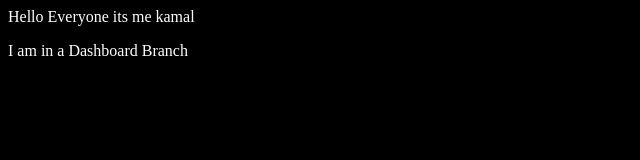
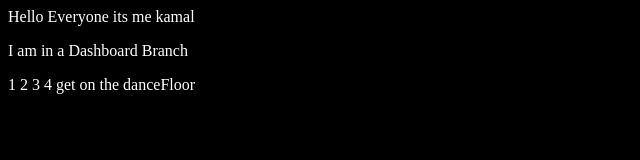
Before and after one commit to Kxettry777/localRepo, a plain HTML site: page index.html in a window 1280 px wide. Shown: the whole page, without its empty margins (0-640 px from the left). Drawn offline with Linux system fonts and the light colour scheme.

Commit message:
add span tag

```diff
--- a/index.html
+++ b/index.html
@@ -11,5 +11,6 @@
     its me kamal
 
     <p>I am in a Dashboard Branch</p>
+    <span>1 2 3 4 get on the danceFloor</span>
 </body>
 </html>
```
